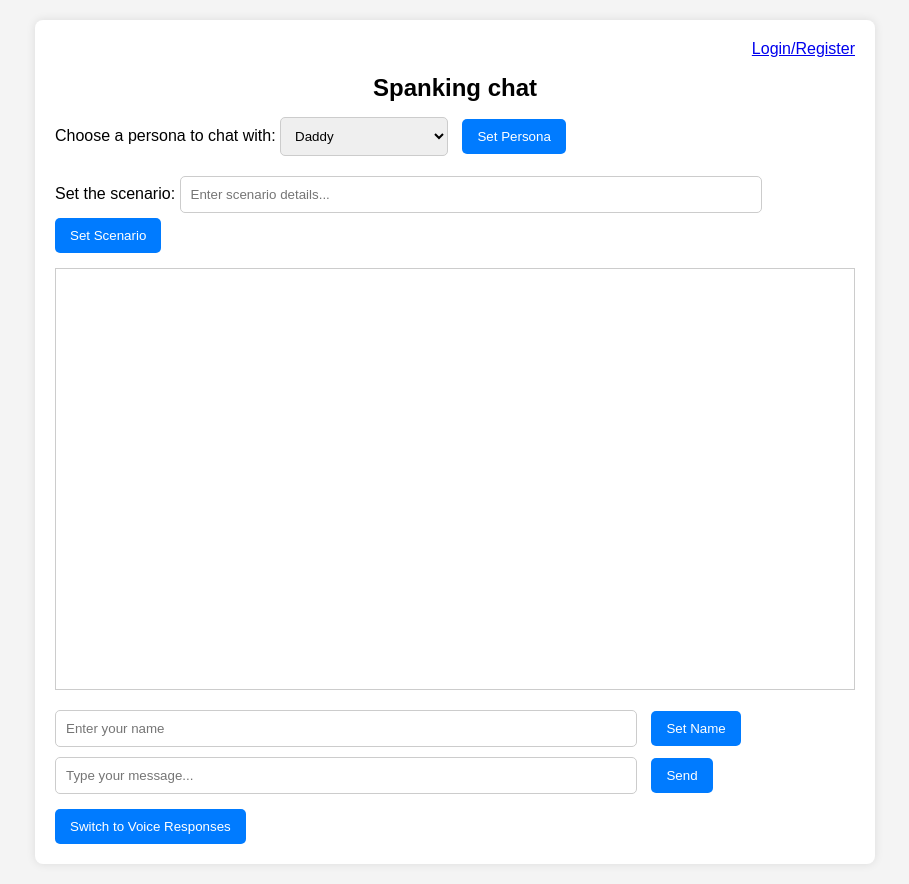
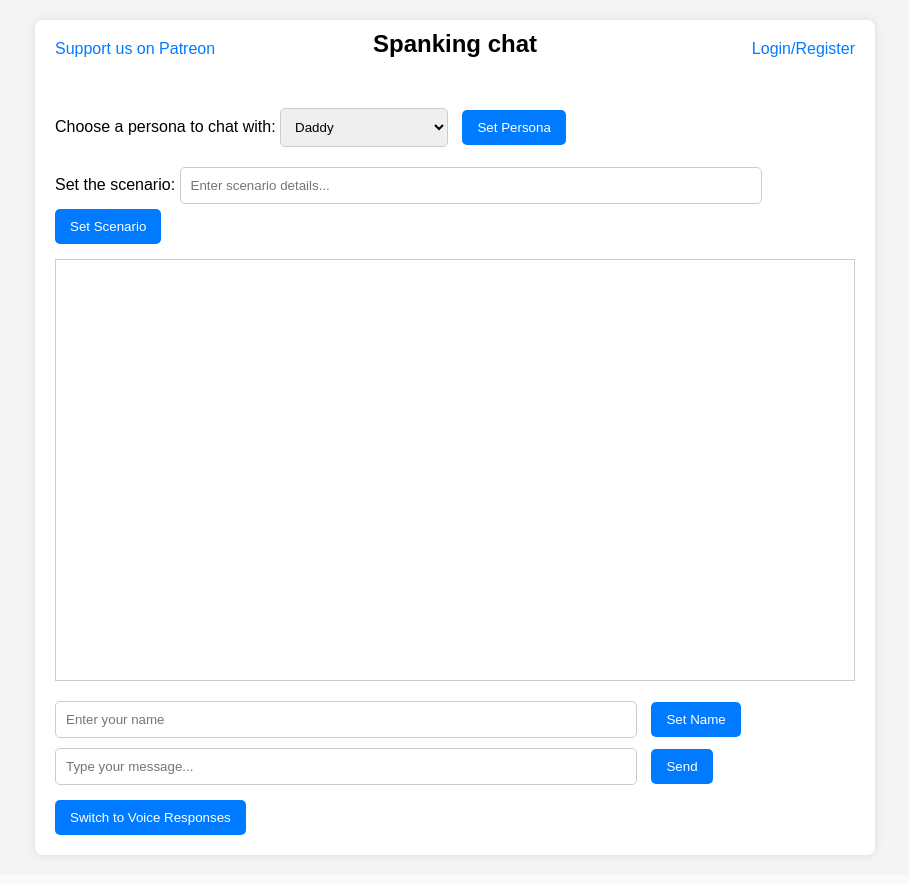
Before and after one commit to fleetingforest/spanko_chats, a Flask app: page / in a window 1280 px wide. Shown: the whole page, without its empty margins (185-1094 px from the left). After the commit the page ends 858 px from the top, so only its background shows below. Run offline with Flask 3, Linux system fonts and the light colour scheme.

Commit message:
Added link to my Patreon

```diff
--- a/static/style.css
+++ b/static/style.css
@@ -13,6 +13,38 @@ body {
     box-shadow: 0px 0px 10px rgba(0, 0, 0, 0.1);
     border-radius: 8px;
     margin: 0 auto;
+    position: relative;
+}
+
+.patreon-link {
+    position: absolute;
+    top: 20px;
+    left: 20px;
+    z-index: 10; /* Ensure the link is on top */
+}
+
+.patreon-link a {
+    color: #007bff;
+    text-decoration: none;
+}
+
+.patreon-link a:hover {
+    text-decoration: underline;
+}
+
+.login-section {
+    position: absolute;
+    top: 20px;
+    right: 20px;
+}
+
+.login-link {
+    color: #007bff;
+    text-decoration: none;
+}
+
+.login-link:hover {
+    text-decoration: underline;
 }
 
 #chat-box {
@@ -81,10 +113,13 @@ input {
     margin-bottom: 15px;
 }
 
-h1 {
+h1.title {
     font-size: 24px;
     margin-bottom: 15px;
     text-align: center;
+    margin-top: 0; /* Add this line to move the title up */
+    position: relative;
+    top: -10px; /* Adjust this value to move the title slightly less */
 }
 
 select {
--- a/templates/chat.html
+++ b/templates/chat.html
@@ -8,22 +8,26 @@
 </head>
 <body>
     <div class="chat-container">
+        <!-- Add Patreon link to the top left -->
+        <div class="patreon-link">
+            <a href="https://www.patreon.com/c/SpankingChat" target="_blank">Support us on Patreon</a>
+        </div>
+        <h1 class="title">Spanking chat</h1>
         <!-- Add link to login/register or logout based on authentication status -->
-        <div style="text-align: right;">
+        <div class="login-section">
             {% if session.user_email %}
-                <a href="{{ url_for('logout') }}">Logout</a>
+                <a href="{{ url_for('logout') }}" class="login-link">Logout</a>
                 <br>
                 {% if not patreon_linked %}
-                    <a href="{{ url_for('patreon_login') }}">Link Patreon</a>
+                    <a href="{{ url_for('patreon_login') }}" class="login-link">Link Patreon</a>
                 {% endif %}
             {% else %}
-                <a href="{{ url_for('login') }}">Login/Register</a>
+                <a href="{{ url_for('login') }}" class="login-link">Login/Register</a>
             {% endif %}
         </div>
-        <h1>Spanking chat</h1>
 
         <!-- Persona Selection -->
-        <div class="persona-section" id="persona-section">
+        <div class="persona-section" id="persona-section" style="margin-top: 40px;">
             <label for="persona-select">Choose a persona to chat with:</label>
             <select id="persona-select">
                 {% for persona in personas %}
```
